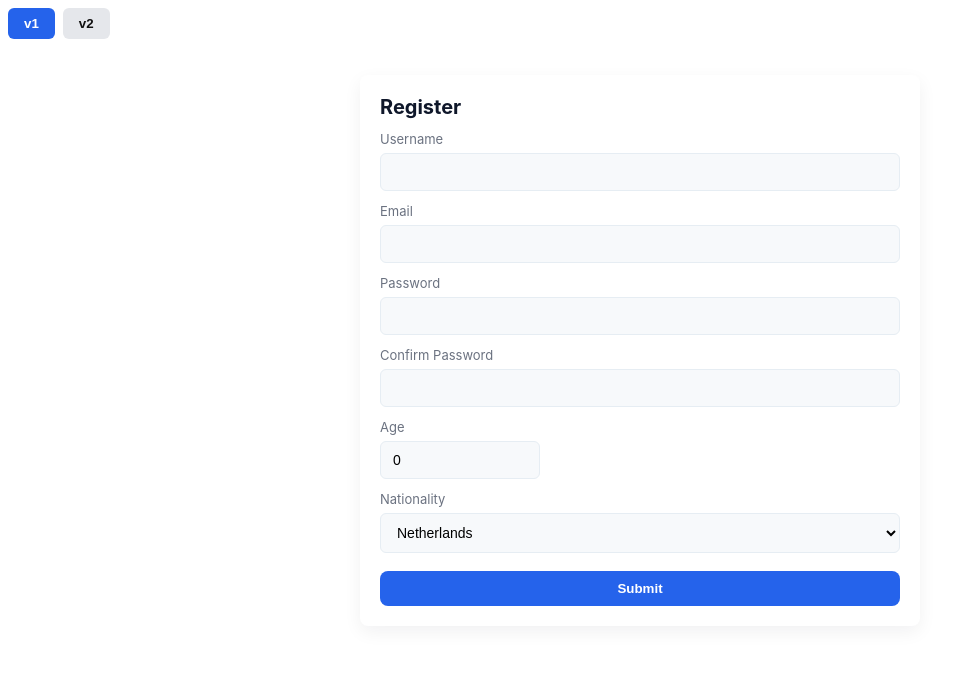
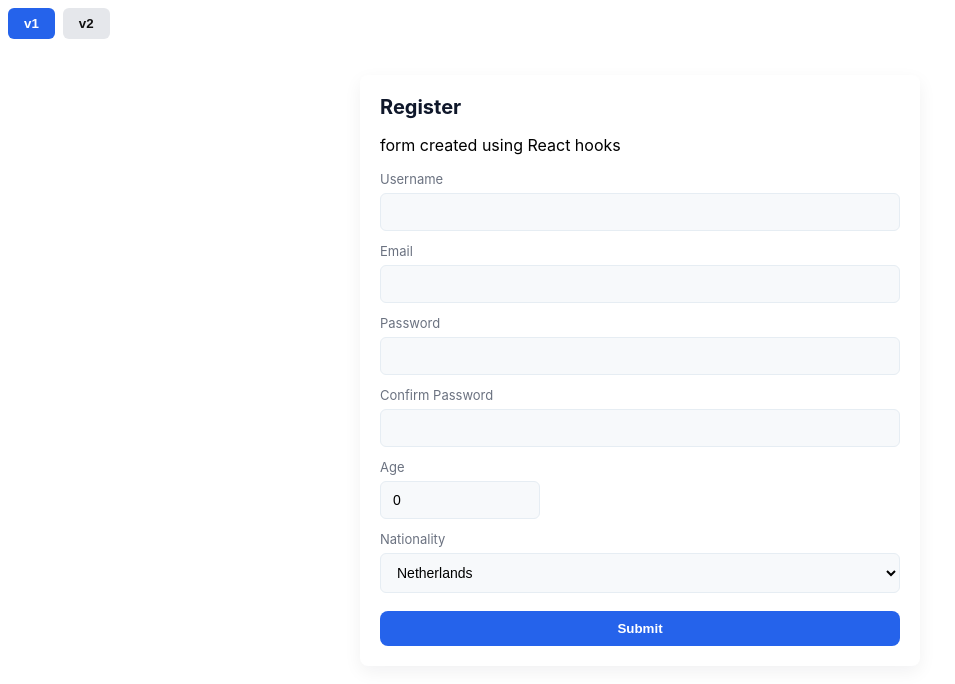
Before and after one commit to Lijcoesh/TanstackFormTest, a React (Vite) app: page / in a window 1280 px wide. Shown: the top 684 px of the page, without its empty margins (0-955 px from the left). Built offline with nearby package versions, Linux system fonts and the light colour scheme.

Commit message:
add explanation to form v1

```diff
--- a/src/RegisterFormV1/RegisterForm.tsx
+++ b/src/RegisterFormV1/RegisterForm.tsx
@@ -39,6 +39,7 @@ export default function RegisterForm() {
     return(
         <div className="register-container">
             <h1 className="register-title">Register</h1>
+            <p>form created using React hooks</p>
             <form className="register-form" onSubmit={handleSubmit}>
                 <div className="form-row">
                     <label htmlFor="username">Username</label>
```
